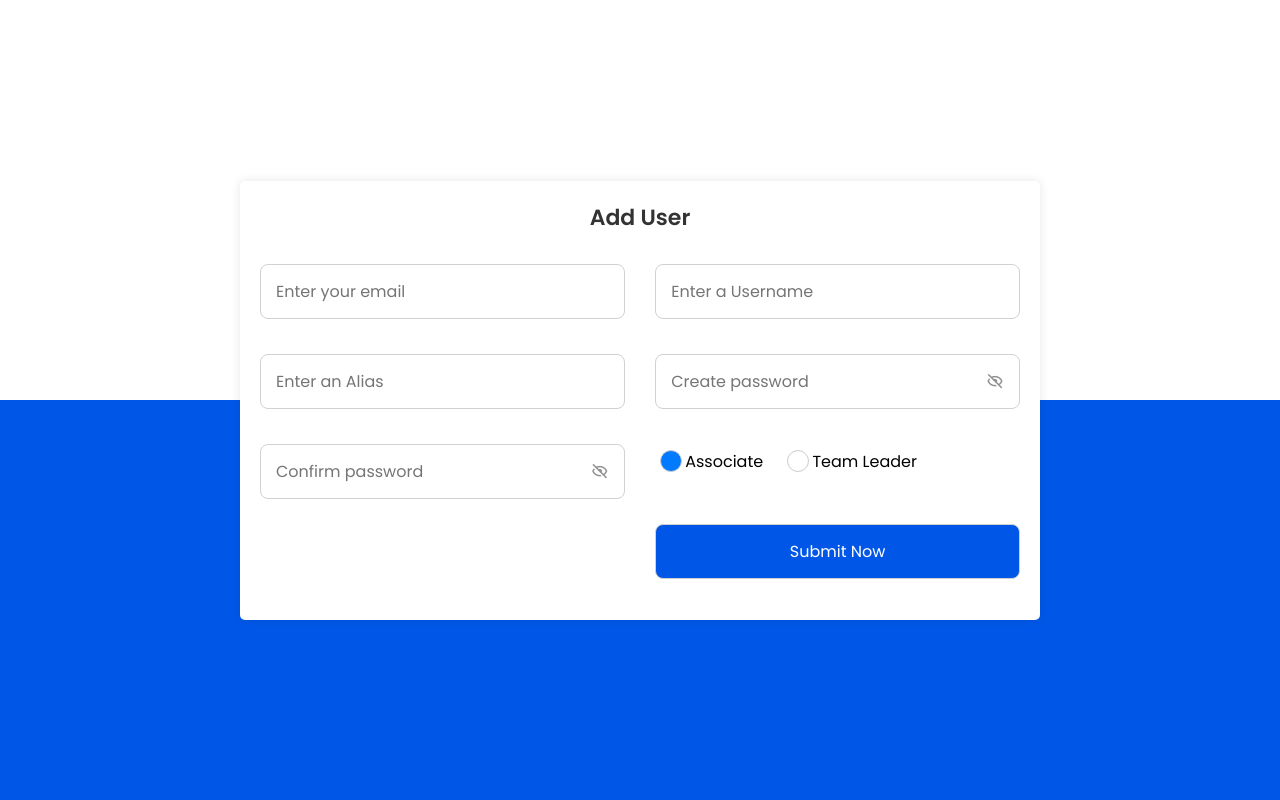
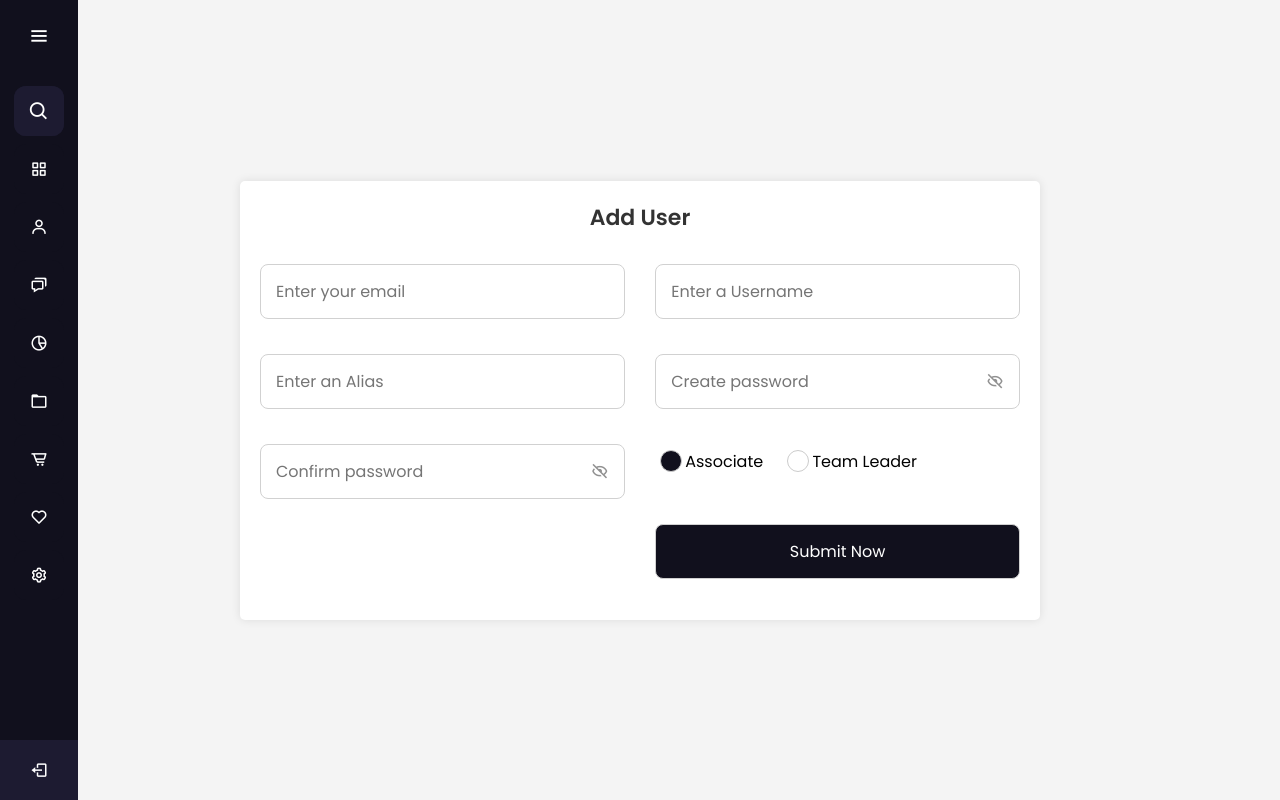
Before and after one commit to Toymakerftw/pkj, a PHP site: page /adduser.php in a window 1280 px wide. Run offline with PHP 8.4, Linux system fonts and the light colour scheme; grey boxes are pictures that could not be loaded.

Commit message:
ark: Add vertical navbar and change accent colors

```diff
--- a/adduser.php
+++ b/adduser.php
@@ -96,13 +96,13 @@
     }
 
     .radio-input:checked+.radio-text::before {
-      background-color: #007bff;
+      background-color: #11101d;
       /* Change the background color when selected */
     }
 
     /* Add hover effect */
     .radio-text:hover::before {
-      border: 1px solid #007bff;
+      border: 1px solid #000000;
     }
 
     /* Add error styles */
@@ -118,6 +118,7 @@
 </head>
 
 <body>
+<?php include 'nav.php'; ?>
   <div class="container">
     <header>Add User</header>
     <form action="#">
--- /dev/null
+++ b/assets/css/navstyle.css
@@ -0,0 +1,250 @@
+/* Google Font Link */
+@import url("https://fonts.googleapis.com/css2?family=Poppins:wght@200;300;400;500;600;700&display=swap");
+* {
+  margin: 0;
+  padding: 0;
+  box-sizing: border-box;
+  font-family: "Poppins", sans-serif;
+}
+.sidebar {
+  position: fixed;
+  left: 0;
+  top: 0;
+  height: 100%;
+  width: 78px;
+  background: #11101d;
+  padding: 6px 14px;
+  z-index: 99;
+  transition: all 0.5s ease;
+}
+.sidebar.open {
+  width: 250px;
+}
+.sidebar .logo-details {
+  height: 60px;
+  display: flex;
+  align-items: center;
+  position: relative;
+}
+.sidebar .logo-details .icon {
+  opacity: 0;
+  transition: all 0.5s ease;
+}
+.sidebar .logo-details .logo_name {
+  color: #fff;
+  font-size: 20px;
+  font-weight: 600;
+  opacity: 0;
+  transition: all 0.5s ease;
+}
+.sidebar.open .logo-details .icon,
+.sidebar.open .logo-details .logo_name {
+  opacity: 1;
+}
+.sidebar .logo-details #btn {
+  position: absolute;
+  top: 50%;
+  right: 0;
+  transform: translateY(-50%);
+  font-size: 22px;
+  transition: all 0.4s ease;
+  font-size: 23px;
+  text-align: center;
+  cursor: pointer;
+  transition: all 0.5s ease;
+}
+.sidebar.open .logo-details #btn {
+  text-align: right;
+}
+.sidebar i {
+  color: #fff;
+  height: 60px;
+  min-width: 50px;
+  font-size: 28px;
+  text-align: center;
+  line-height: 60px;
+}
+.sidebar .nav-list {
+  margin-top: 20px;
+  height: 100%;
+}
+.sidebar li {
+  position: relative;
+  margin: 8px 0;
+  list-style: none;
+}
+.sidebar li .tooltip {
+  position: absolute;
+  top: -20px;
+  left: calc(100% + 15px);
+  z-index: 3;
+  background: #fff;
+  box-shadow: 0 5px 10px rgba(0, 0, 0, 0.3);
+  padding: 6px 12px;
+  border-radius: 4px;
+  font-size: 15px;
+  font-weight: 400;
+  opacity: 0;
+  white-space: nowrap;
+  pointer-events: none;
+  transition: 0s;
+}
+.sidebar li:hover .tooltip {
+  opacity: 1;
+  pointer-events: auto;
+  transition: all 0.4s ease;
+  top: 50%;
+  transform: translateY(-50%);
+}
+.sidebar.open li .tooltip {
+  display: none;
+}
+.sidebar input {
+  font-size: 15px;
+  color: #fff;
+  font-weight: 400;
+  outline: none;
+  height: 50px;
+  width: 100%;
+  width: 50px;
+  border: none;
+  border-radius: 12px;
+  transition: all 0.5s ease;
+  background: #1d1b31;
+}
+.sidebar.open input {
+  padding: 0 20px 0 50px;
+  width: 100%;
+}
+.sidebar .bx-search {
+  position: absolute;
+  top: 50%;
+  left: 0;
+  transform: translateY(-50%);
+  font-size: 22px;
+  background: #1d1b31;
+  color: #fff;
+}
+.sidebar.open .bx-search:hover {
+  background: #1d1b31;
+  color: #fff;
+}
+.sidebar .bx-search:hover {
+  background: #fff;
+  color: #11101d;
+}
+.sidebar li a {
+  display: flex;
+  height: 100%;
+  width: 100%;
+  border-radius: 12px;
+  align-items: center;
+  text-decoration: none;
+  transition: all 0.4s ease;
+  background: #11101d;
+}
+.sidebar li a:hover {
+  background: #fff;
+}
+.sidebar li a .links_name {
+  color: #fff;
+  font-size: 15px;
+  font-weight: 400;
+  white-space: nowrap;
+  opacity: 0;
+  pointer-events: none;
+  transition: 0.4s;
+}
+.sidebar.open li a .links_name {
+  opacity: 1;
+  pointer-events: auto;
+}
+.sidebar li a:hover .links_name,
+.sidebar li a:hover i {
+  transition: all 0.5s ease;
+  color: #11101d;
+}
+.sidebar li i {
+  height: 50px;
+  line-height: 50px;
+  font-size: 18px;
+  border-radius: 12px;
+}
+.sidebar li.profile {
+  position: fixed;
+  height: 60px;
+  width: 78px;
+  left: 0;
+  bottom: -8px;
+  padding: 10px 14px;
+  background: #1d1b31;
+  transition: all 0.5s ease;
+  overflow: hidden;
+}
+.sidebar.open li.profile {
+  width: 250px;
+}
+.sidebar li .profile-details {
+  display: flex;
+  align-items: center;
+  flex-wrap: nowrap;
+}
+.sidebar li img {
+  height: 45px;
+  width: 45px;
+  object-fit: cover;
+  border-radius: 6px;
+  margin-right: 10px;
+}
+.sidebar li.profile .name,
+.sidebar li.profile .job {
+  font-size: 15px;
+  font-weight: 400;
+  color: #fff;
+  white-space: nowrap;
+}
+.sidebar li.profile .job {
+  font-size: 12px;
+}
+.sidebar .profile #log_out {
+  position: absolute;
+  top: 50%;
+  right: 0;
+  transform: translateY(-50%);
+  background: #1d1b31;
+  width: 100%;
+  height: 60px;
+  line-height: 60px;
+  border-radius: 0px;
+  transition: all 0.5s ease;
+}
+.sidebar.open .profile #log_out {
+  width: 50px;
+  background: none;
+}
+.home-section {
+  position: relative;
+  background: #e4e9f7;
+  min-height: 100vh;
+  top: 0;
+  left: 78px;
+  width: calc(100% - 78px);
+  transition: all 0.5s ease;
+  z-index: 2;
+}
+.sidebar.open ~ .home-section {
+  left: 250px;
+  width: calc(100% - 250px);
+}
+.home-section .text {
+  display: inline-block;
+  color: #11101d;
+  font-size: 25px;
+  font-weight: 500;
+  margin: 18px;
+}
+@media (max-width: 420px) {
+  .sidebar li .tooltip {
+    display: none;
+  }
+}
--- a/assets/css/style.css
+++ b/assets/css/style.css
@@ -12,7 +12,6 @@
   display: flex;
   align-items: center;
   justify-content: center;
-  background: linear-gradient(180deg, #fff 50%, #0057E7 50%);
 }
 .container {
   position: relative;
@@ -109,11 +108,11 @@
 }
 
 .button input {
-  background-color: #0057E7; /* Change the button background color */
+  background-color: #11101d; /* Change the button background color */
 }
 
 .button input:hover {
-  background-color: #003E99; /* Change the button hover color */
+  background-color: #000000; /* Change the button hover color */
 }
 
 .button input:active {
--- /dev/null
+++ b/assets/scripts/navscript.js
@@ -0,0 +1,20 @@
+let sidebar = document.querySelector(".sidebar");
+let closeBtn = document.querySelector("#btn");
+let searchBtn = document.querySelector(".bx-search");
+closeBtn.addEventListener("click", () => {
+  sidebar.classList.toggle("open");
+  menuBtnChange(); //calling the function(optional)
+});
+searchBtn.addEventListener("click", () => {
+  // Sidebar open when you click on the search iocn
+  sidebar.classList.toggle("open");
+  menuBtnChange(); //calling the function(optional)
+});
+// following are the code to change sidebar button(optional)
+function menuBtnChange() {
+  if (sidebar.classList.contains("open")) {
+    closeBtn.classList.replace("bx-menu", "bx-menu-alt-right"); //replacing the iocns class
+  } else {
+    closeBtn.classList.replace("bx-menu-alt-right", "bx-menu"); //replacing the iocns class
+  }
+}
--- a/assignRFQ.php
+++ b/assignRFQ.php
@@ -59,6 +59,7 @@
     </style>
 </head>
 <body>
+<?php include 'nav.php'; ?>
     <div class="container">
         <header>Assign RFQ</header>
         <form action="#">
--- /dev/null
+++ b/nav.php
@@ -0,0 +1,95 @@
+<!DOCTYPE html>
+<html lang="en" >
+<head>
+  <meta charset="UTF-8">
+  <title>CodePen - Navigation | Hoverable Sidebar Menu</title>
+  <link rel='stylesheet' href='https://unpkg.com/boxicons@2.1.4/css/boxicons.min.css'><link rel="stylesheet" href="assets\css\navstyle.css">
+
+</head>
+<body>
+<!-- partial:index.partial.html -->
+<div class="sidebar">
+  <div class="logo-details">
+    <i class='bx bxs-ship icon'></i>
+    <div class="logo_name">Ark</div>
+    <i class='bx bx-menu' id="btn"></i>
+  </div>
+  <ul class="nav-list">
+    <li>
+      <i class='bx bx-search'></i>
+      <input type="text" placeholder="Search...">
+      <span class="tooltip">Search</span>
+    </li>
+    <li>
+      <a href="#">
+        <i class='bx bx-grid-alt'></i>
+        <span class="links_name">Dashboard</span>
+      </a>
+      <span class="tooltip">Dashboard</span>
+    </li>
+    <li>
+      <a href="#">
+        <i class='bx bx-user'></i>
+        <span class="links_name">User</span>
+      </a>
+      <span class="tooltip">User</span>
+    </li>
+    <li>
+      <a href="#">
+        <i class='bx bx-chat'></i>
+        <span class="links_name">Messages</span>
+      </a>
+      <span class="tooltip">Messages</span>
+    </li>
+    <li>
+      <a href="#">
+        <i class='bx bx-pie-chart-alt-2'></i>
+        <span class="links_name">Analytics</span>
+      </a>
+      <span class="tooltip">Analytics</span>
+    </li>
+    <li>
+      <a href="#">
+        <i class='bx bx-folder'></i>
+        <span class="links_name">File Manager</span>
+      </a>
+      <span class="tooltip">Files</span>
+    </li>
+    <li>
+      <a href="#">
+        <i class='bx bx-cart-alt'></i>
+        <span class="links_name">Order</span>
+      </a>
+      <span class="tooltip">Order</span>
+    </li>
+    <li>
+      <a href="#">
+        <i class='bx bx-heart'></i>
+        <span class="links_name">Saved</span>
+      </a>
+      <span class="tooltip">Saved</span>
+    </li>
+    <li>
+      <a href="#">
+        <i class='bx bx-cog'></i>
+        <span class="links_name">Setting</span>
+      </a>
+      <span class="tooltip">Setting</span>
+    </li>
+    <li class="profile">
+      <div class="profile-details">
+        <img src="https://drive.google.com/uc?export=view&id=1ETZYgPpWbbBtpJnhi42_IR3vOwSOpR4z" alt="profileImg">
+        <div class="name_job">
+          <div class="name">Stella Army</div>
+          <div class="job">Web designer</div>
+        </div>
+      </div>
+      <i class='bx bx-log-out' id="log_out"></i>
+    </li>
+  </ul>
+</div>
+<!-- partial -->
+  <script  src="assets\scripts\navscript.js"></script>
+
+</body>
+</html>
```
Also changed, not shown: viewRFQ.php (+4 -3 lines).
